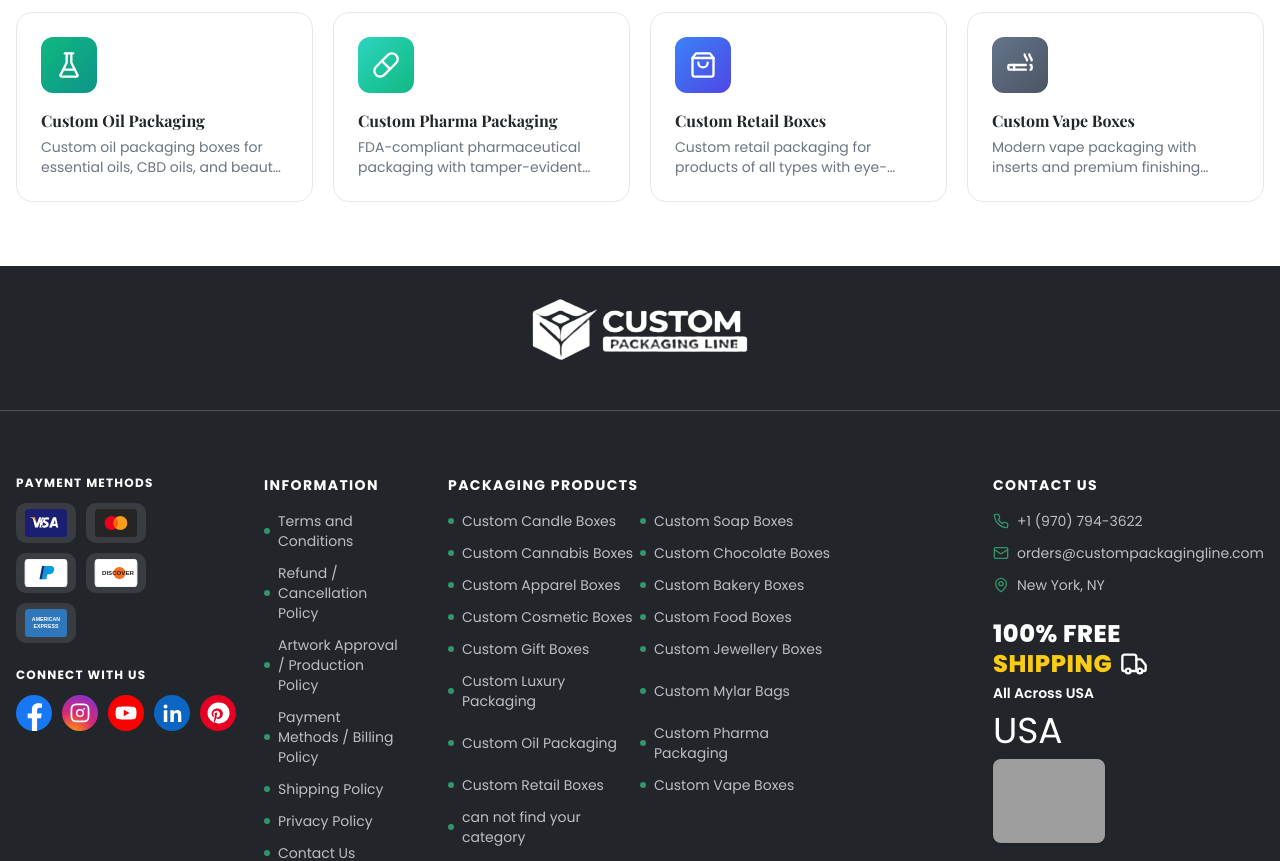
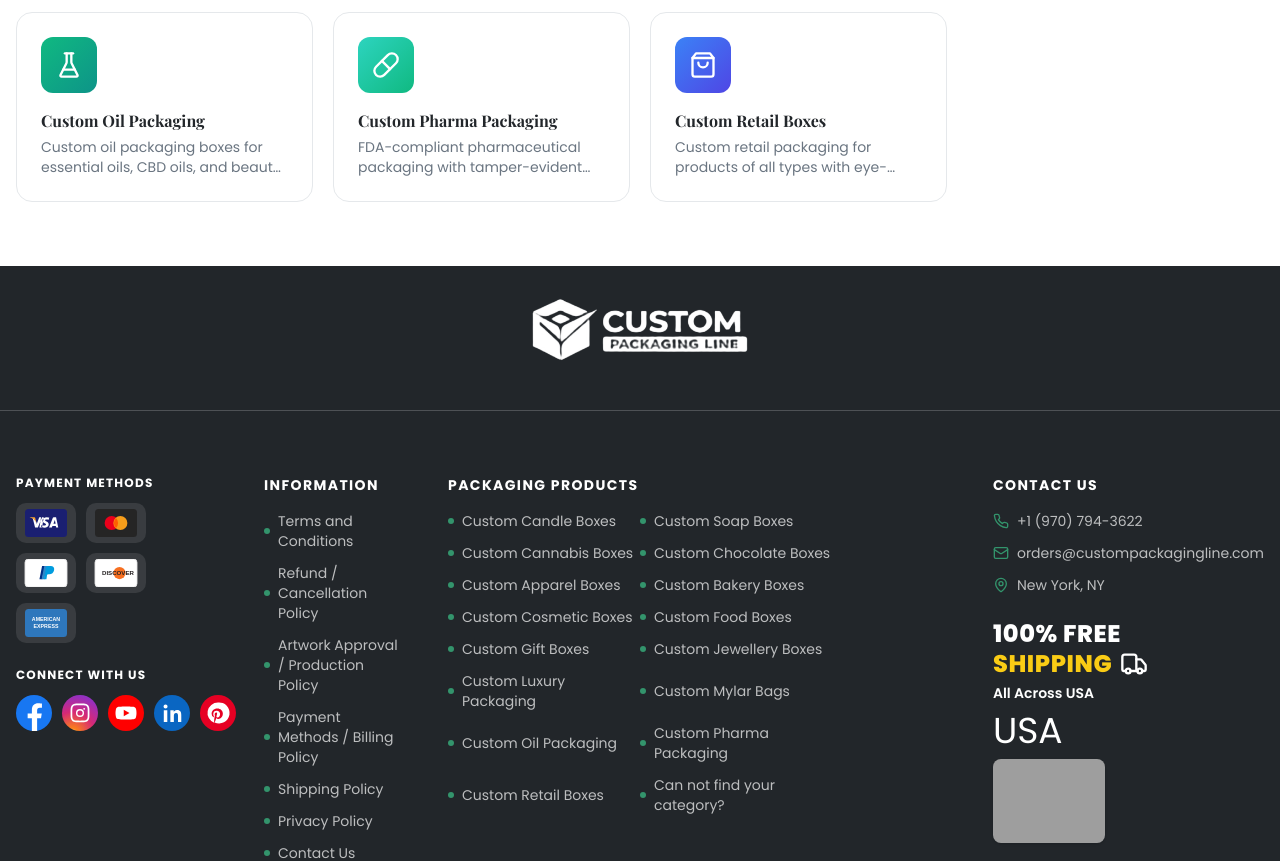
Before and after one commit to hassan012345/packaging-website, a React (Vite) app: page /industries in a window 1280 px wide. Shown: the part 1020-1881 px from the top of the page. Built offline with nearby package versions, Linux system fonts and the light colour scheme; grey boxes are pictures that could not be loaded; the HTML template or start-up script is replaced by a standard one.

Commit message:
bug fixes

```diff
--- a/src/components/Footer.tsx
+++ b/src/components/Footer.tsx
@@ -291,7 +291,7 @@ const Footer = () => {
                   to="/custom-boxes"
                   className="hover:text-primary transition-colors text-secondary-foreground/70"
                 >
-                  can not find your category
+                  Can not find your category?
                 </Link>
               </li>
             </ul>
--- a/src/data/categories.ts
+++ b/src/data/categories.ts
@@ -324,23 +324,23 @@ export const categories: Category[] = [
       { question: "Can retail boxes include window cut-outs?", answer: "Yes, window cut-outs with clear PET film are a popular option for retail display." },
     ],
   },
-  {
-    slug: "custom-vape-boxes",
-    name: "Custom Vape Boxes",
-    icon: Cigarette,
-    gradient: "from-slate-500 to-gray-600",
-    images: ["/images/categories/vape_1.jpg", "/images/categories/vape_2.jpg", "/images/categories/vape_3.jpg", "/images/categories/vape_4.jpg", "/images/categories/vape_5.jpg"],
-    description: "Modern vape packaging with inserts and premium finishing options.",
-    longDescription: "Our vape boxes are designed to securely hold vape pens, cartridges, and e-liquid bottles. Available with foam or cardboard inserts, window cut-outs, and premium finishes.",
-    subProducts: [
-      { name: "Custom Disposable Vape Boxes", slug: "disposable-vape-boxes" },
-      { name: "Custom E-Liquid Boxes", slug: "e-liquid-boxes" },
-      { name: "Custom Vape Cartridge Boxes", slug: "vape-cartridge-boxes" },
-    ],
-    faq: [
-      { question: "Can vape boxes include inserts?", answer: "Yes, we offer custom die-cut inserts designed to hold vape products securely." },
-    ],
-  },
+  // {
+  //   slug: "custom-vape-boxes",
+  //   name: "Custom Vape Boxes",
+  //   icon: Cigarette,
+  //   gradient: "from-slate-500 to-gray-600",
+  //   images: ["/images/categories/vape_1.jpg", "/images/categories/vape_2.jpg", "/images/categories/vape_3.jpg", "/images/categories/vape_4.jpg", "/images/categories/vape_5.jpg"],
+  //   description: "Modern vape packaging with inserts and premium finishing options.",
+  //   longDescription: "Our vape boxes are designed to securely hold vape pens, cartridges, and e-liquid bottles. Available with foam or cardboard inserts, window cut-outs, and premium finishes.",
+  //   subProducts: [
+  //     { name: "Custom Disposable Vape Boxes", slug: "disposable-vape-boxes" },
+  //     { name: "Custom E-Liquid Boxes", slug: "e-liquid-boxes" },
+  //     { name: "Custom Vape Cartridge Boxes", slug: "vape-cartridge-boxes" },
+  //   ],
+  //   faq: [
+  //     { question: "Can vape boxes include inserts?", answer: "Yes, we offer custom die-cut inserts designed to hold vape products securely." },
+  //   ],
+  // },
 ];
 
 export const getCategoryBySlug = (slug: string): Category | undefined =>
```
